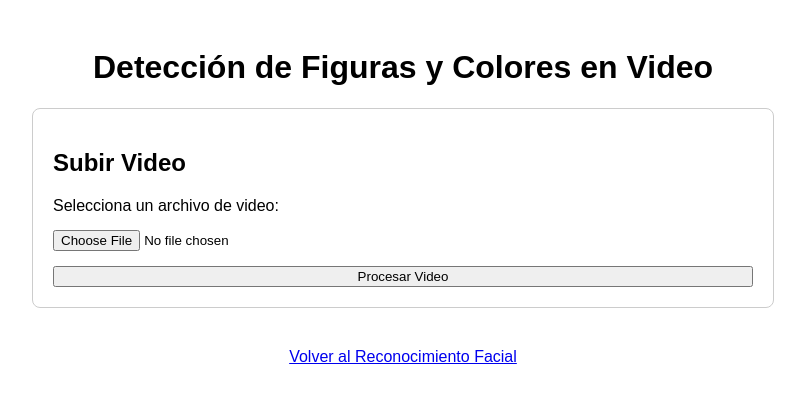
After one commit to carlosDaniel2004/camara-web, a Flask app: page /geometry in a window 1280 px wide. The commit adds this page. Shown: the top 403 px of the page, without its empty margins (237-1042 px from the left). Run offline with Flask 3, Linux system fonts and the light colour scheme.

Commit message:
Añade detección de figuras geométricas

```diff
--- a/app/app.py
+++ b/app/app.py
@@ -7,24 +7,89 @@ import os
 import base64
 
 app = Flask(__name__)
-# Es necesario para mostrar mensajes (flash)
 app.secret_key = "tu_clave_secreta_aqui"
 
 # --- Configuración ---
 MODELS_PATH = 'app/models'
+UPLOAD_FOLDER = 'app/static' # Carpeta para guardar videos procesados
+app.config['UPLOAD_FOLDER'] = UPLOAD_FOLDER
+
 if not os.path.exists(MODELS_PATH):
     os.makedirs(MODELS_PATH)
-    print(f"Directorio '{MODELS_PATH}' creado. Por favor, añade imágenes en esta carpeta.")
+if not os.path.exists(UPLOAD_FOLDER):
+    os.makedirs(UPLOAD_FOLDER)
 
-# --- Rutas de Flask ---
+# --- Funciones de Detección de Geometría ---
+
+def get_color_name(hsv):
+    """Identifica el nombre de un color basado en su valor HSV."""
+    h, s, v = hsv
+    if s < 25 and v > 180: return "Blanco"
+    if v < 50: return "Negro"
+    if s < 100 and v < 100: return "Gris"
+
+    # Rangos de H (Hue) para colores
+    if (h < 10 or h > 170): return "Rojo"
+    if (h < 25): return "Naranja"
+    if (h < 35): return "Amarillo"
+    if (h < 85): return "Verde"
+    if (h < 130): return "Azul"
+    if (h < 160): return "Violeta"
+    return "Desconocido"
+
+def detect_shapes(frame):
+    """Detecta triángulos, cuadrados, rectángulos y círculos en un frame."""
+    gray = cv2.cvtColor(frame, cv2.COLOR_BGR2GRAY)
+    blurred = cv2.GaussianBlur(gray, (5, 5), 0)
+    _, thresh = cv2.threshold(blurred, 60, 255, cv2.THRESH_BINARY)
+    contours, _ = cv2.findContours(thresh, cv2.RETR_EXTERNAL, cv2.CHAIN_APPROX_SIMPLE)
+
+    for cnt in contours:
+        if cv2.contourArea(cnt) < 500:
+            continue
+
+        approx = cv2.approxPolyDP(cnt, 0.04 * cv2.arcLength(cnt, True), True)
+
+        # Obtener el color promedio del contorno
+        mask = np.zeros(gray.shape, np.uint8)
+        cv2.drawContours(mask, [cnt], -1, 255, -1)
+        mean_val = cv2.mean(frame, mask=mask)
+        hsv_color = cv2.cvtColor(np.uint8([[mean_val[:3]]]), cv2.COLOR_BGR2HSV)[0][0]
+        color_name = get_color_name(hsv_color)
+
+        x, y, w, h = cv2.boundingRect(approx)
+        shape_name = ""
+
+        if len(approx) == 3:
+            shape_name = "Triangulo"
+        elif len(approx) == 4:
+            aspect_ratio = float(w) / h
+            shape_name = "Cuadrado" if 0.95 < aspect_ratio < 1.05 else "Rectangulo"
+        else:
+            # Detección de círculos
+            (cx, cy), radius = cv2.minEnclosingCircle(cnt)
+            area = cv2.contourArea(cnt)
+            circle_area = np.pi * (radius ** 2)
+            if abs(1 - (area / circle_area)) < 0.2: # Si el área del contorno es similar al área del círculo
+                shape_name = "Circulo"
+
+        if shape_name:
+            label = f"{color_name} {shape_name}"
+            cv2.drawContours(frame, [approx], -1, (0, 255, 0), 3)
+            cv2.putText(frame, label, (x, y - 10), cv2.FONT_HERSHEY_SIMPLEX, 0.7, (0, 0, 0), 2)
+
+    return frame
+
+# --- Rutas de Reconocimiento Facial ---
+
 @app.route('/')
 def index():
-    """Sirve la página principal."""
+    """Sirve la página principal de reconocimiento facial."""
     return render_template('index.html')
 
 @app.route('/upload', methods=['POST'])
 def upload_file():
-    """Gestiona la subida de nuevas fotos para el reconocimiento."""
+    # ... (código de subida de fotos existente)
     if 'photo' not in request.files or 'name' not in request.form:
         flash('Error: Faltan partes del formulario.')
         return redirect(url_for('index'))
@@ -41,12 +106,10 @@ def upload_file():
         return redirect(url_for('index'))
 
     if file and name:
-        # Crea un nombre de archivo seguro a partir del nombre de la persona
         filename = secure_filename(name) + os.path.splitext(file.filename)[1]
         file.save(os.path.join(MODELS_PATH, filename))
         flash(f'¡Foto de "{name}" subida exitosamente!')
 
-        # Borra el archivo de caché de deepface para forzar una re-indexación
         representations_path = os.path.join(MODELS_PATH, "representations_vgg_face.pkl")
         if os.path.exists(representations_path):
             try:
@@ -59,7 +122,7 @@ def upload_file():
 
 @app.route('/process_frame', methods=['POST'])
 def process_frame():
-    """Recibe un fotograma de video, lo procesa y devuelve los resultados."""
+    # ... (código de procesamiento de frame existente)
     try:
         data = request.json['image']
         header, encoded = data.split(",", 1)
@@ -67,50 +130,77 @@ def process_frame():
         nparr = np.frombuffer(image_data, np.uint8)
         frame = cv2.imdecode(nparr, cv2.IMREAD_COLOR)
 
-        if frame is None:
-            return jsonify({'error': 'Frame inválido'}), 400
+        if frame is None: return jsonify({'error': 'Frame inválido'}), 400
 
         all_faces_coords = []
         recognized_faces_data = []
 
-        # 1. Detectar todos los rostros
         try:
-            all_faces_list = DeepFace.extract_faces(
-                img_path=frame,
-                detector_backend='opencv',
-                enforce_detection=False
-            )
+            all_faces_list = DeepFace.extract_faces(img_path=frame, detector_backend='opencv', enforce_detection=False)
             if all_faces_list:
                 all_faces_coords = [face['facial_area'] for face in all_faces_list]
-        except Exception:
-            pass
+        except Exception: pass
 
-        # 2. Reconocer rostros conocidos
         try:
             if any(fname.endswith(('.jpg', '.jpeg', '.png')) for fname in os.listdir(MODELS_PATH)):
-                dfs = DeepFace.find(
-                    img_path=frame,
-                    db_path=MODELS_PATH,
-                    enforce_detection=False,
-                    detector_backend='opencv'
-                )
+                dfs = DeepFace.find(img_path=frame, db_path=MODELS_PATH, enforce_detection=False, detector_backend='opencv')
                 if dfs and not dfs[0].empty:
                     for _, row in dfs[0].iterrows():
                         if 'identity' in row and 'source_x' in row:
-                            identity = row['identity']
-                            x, y, w, h = row['source_x'], row['source_y'], row['source_w'], row['source_h']
+                            identity, x, y, w, h = row['identity'], row['source_x'], row['source_y'], row['source_w'], row['source_h']
                             name = os.path.splitext(os.path.basename(identity))[0].replace("_", " ").title()
                             recognized_faces_data.append({'name': name, 'coords': {'x': x, 'y': y, 'w': w, 'h': h}})
-        except Exception:
-            pass
+        except Exception: pass
 
-        return jsonify({
-            'all_faces': all_faces_coords,
-            'recognized_faces': recognized_faces_data
-        })
+        return jsonify({'all_faces': all_faces_coords, 'recognized_faces': recognized_faces_data})
 
     except Exception as e:
         return jsonify({'error': str(e)}), 500
 
+# --- Rutas de Detección de Geometría ---
+
+@app.route('/geometry', methods=['GET', 'POST'])
+def geometry_page():
+    """Muestra la página de subida de video y procesa el video."""
+    if request.method == 'POST':
+        if 'video' not in request.files:
+            flash('Error: No se encontró el archivo de video.', 'error')
+            return redirect(request.url)
+
+        file = request.files['video']
+        if file.filename == '':
+            flash('Error: No se seleccionó ningún archivo.', 'error')
+            return redirect(request.url)
+
+        if file:
+            filename = secure_filename(file.filename)
+            input_path = os.path.join(app.config['UPLOAD_FOLDER'], filename)
+            file.save(input_path)
+
+            # Procesar el video
+            output_filename = 'processed_' + filename
+            output_path = os.path.join(app.config['UPLOAD_FOLDER'], output_filename)
+
+            cap = cv2.VideoCapture(input_path)
+            fourcc = cv2.VideoWriter_fourcc(*'mp4v')
+            out = cv2.VideoWriter(output_path, fourcc, 20.0, (int(cap.get(3)), int(cap.get(4))))
+
+            while(cap.isOpened()):
+                ret, frame = cap.read()
+                if not ret:
+                    break
+
+                processed_frame = detect_shapes(frame)
+                out.write(processed_frame)
+
+            cap.release()
+            out.release()
+            os.remove(input_path) # Elimina el video original
+
+            flash('¡Video procesado exitosamente!', 'success')
+            return render_template('geometry.html', processed_video=output_filename)
+
+    return render_template('geometry.html')
+
 if __name__ == '__main__':
     app.run(debug=True, host='0.0.0.0')
--- /dev/null
+++ b/app/templates/geometry.html
@@ -0,0 +1,50 @@
+<!DOCTYPE html>
+<html lang="es">
+<head>
+    <meta charset="UTF-8">
+    <title>Detección de Figuras Geométricas</title>
+    <style>
+        body { font-family: sans-serif; display: flex; flex-direction: column; align-items: center; padding: 20px; }
+        .section { border: 1px solid #ccc; padding: 20px; border-radius: 8px; margin-bottom: 20px; width: 80%; max-width: 700px; }
+        form { display: flex; flex-direction: column; gap: 15px; }
+        .flashes { list-style-type: none; padding: 0; }
+        .flashes .success { color: green; font-weight: bold; }
+        .flashes .error { color: red; font-weight: bold; }
+        a { margin-top: 20px; }
+    </style>
+</head>
+<body>
+    <h1>Detección de Figuras y Colores en Video</h1>
+
+    <div class="section">
+        <h2>Subir Video</h2>
+        {% with messages = get_flashed_messages(with_categories=true) %}
+          {% if messages %}
+            <ul class="flashes">
+            {% for category, message in messages %}
+              <li class="{{ category }}">{{ message }}</li>
+            {% endfor %}
+            </ul>
+          {% endif %}
+        {% endwith %}
+        <form method="post" enctype="multipart/form-data">
+            <label for="video">Selecciona un archivo de video:</label>
+            <input type="file" id="video" name="video" accept="video/*" required>
+            <button type="submit">Procesar Video</button>
+        </form>
+    </div>
+
+    {% if processed_video %}
+    <div class="section">
+        <h2>Video Procesado</h2>
+        <video width="100%" controls>
+            <source src="{{ url_for('static', filename=processed_video) }}" type="video/mp4">
+            Tu navegador no soporta la etiqueta de video.
+        </video>
+        <a href="{{ url_for('static', filename=processed_video) }}" download>Descargar Video Procesado</a>
+    </div>
+    {% endif %}
+
+    <a href="{{ url_for('index') }}">Volver al Reconocimiento Facial</a>
+</body>
+</html>
--- a/app/templates/index.html
+++ b/app/templates/index.html
@@ -130,5 +130,6 @@
 
         startCamera();
     </script>
+    <a href="{{ url_for('geometry_page') }}">Ir a Detección de Figuras Geométricas</a>
 </body>
 </html>
```
Also changed, not shown: 1 other file.
